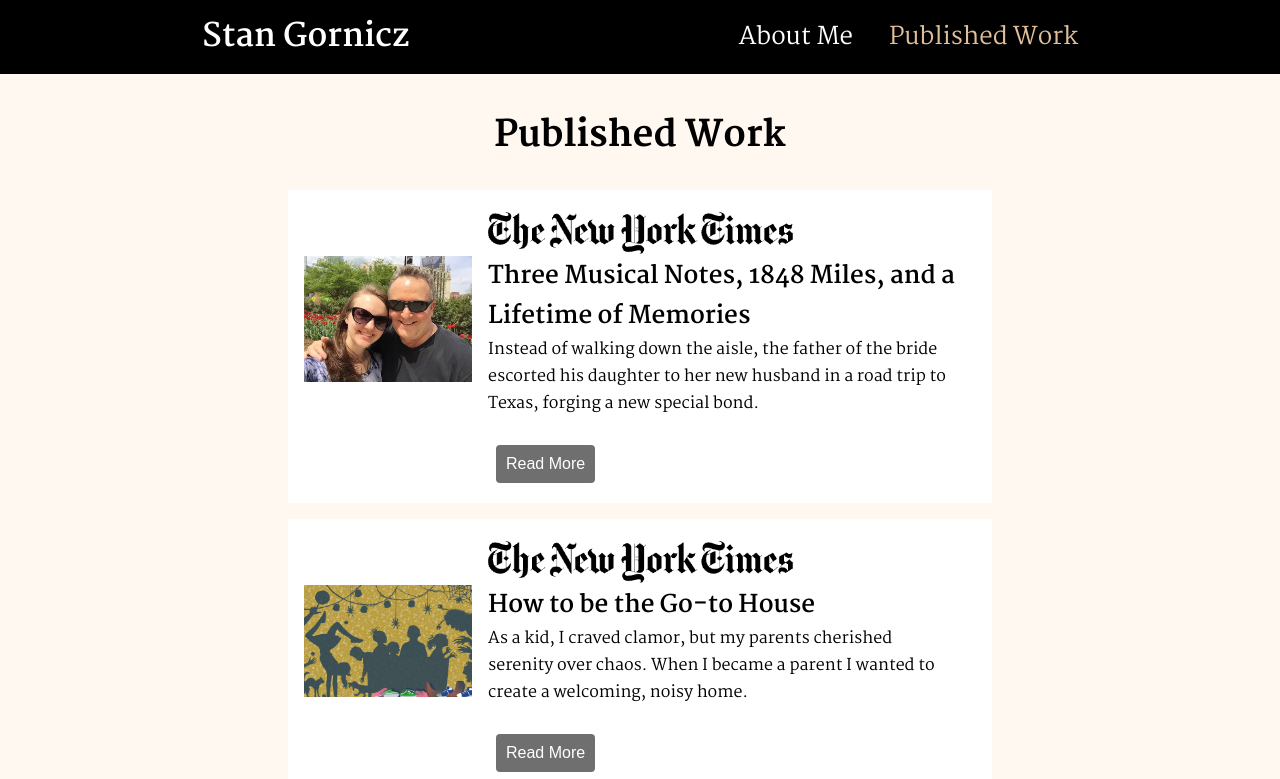
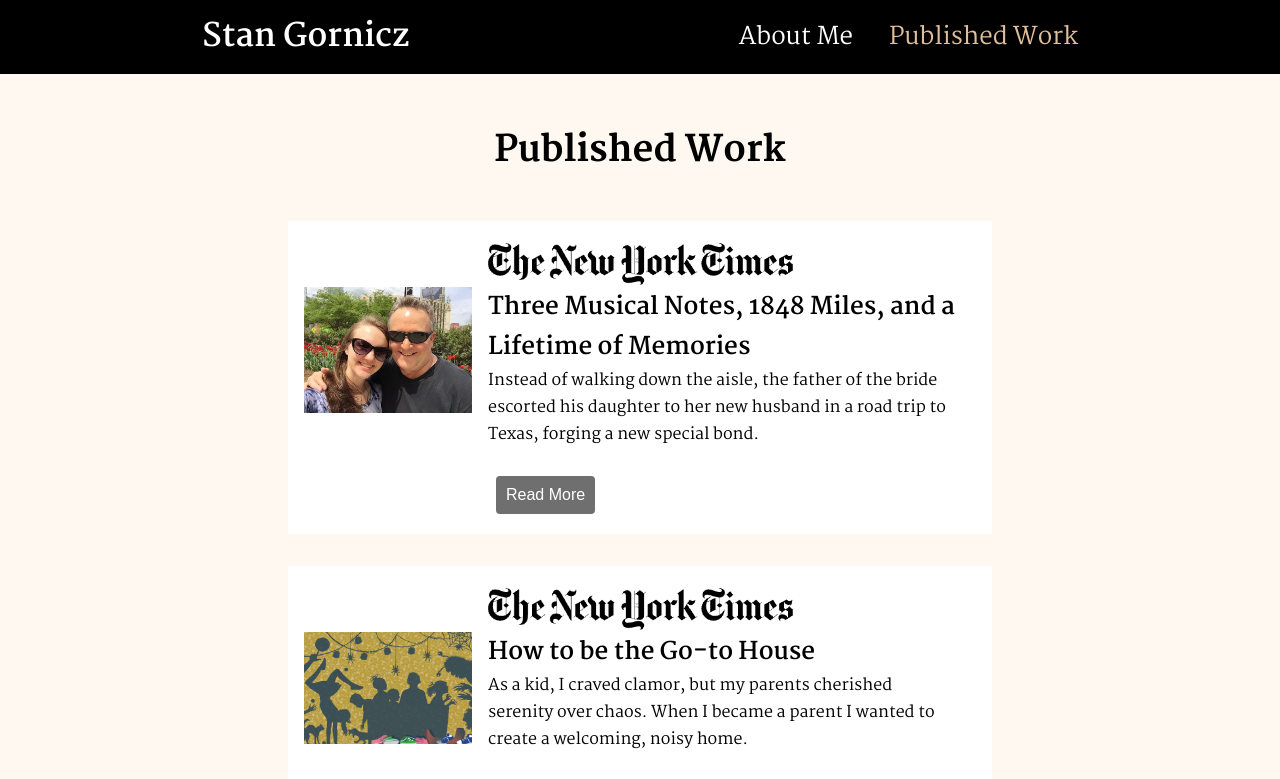
Before and after one commit to ntm5579/stangorniczwriting, a React (Vite) app: page /published-work in a window 1280 px wide. Shown: the top 779 px of the page. Built offline with nearby package versions, Linux system fonts and the light colour scheme.

Commit message:
center and flexed about me page

```diff
--- a/src/App.css
+++ b/src/App.css
@@ -2,6 +2,15 @@
     display: flex;
     flex-direction: row;
     gap: 16px;
+}
+
+.about-me-section {
+    display: flex;
+    flex-direction: column;
+    justify-content: center;
+    flex: 1;
+    padding-bottom: 2rem;
+    box-sizing: border-box;
 }
 
 .about-me-header {
@@ -29,6 +38,10 @@
     .col{
         flex-direction: column;
     }
+    .about-me-section {
+        min-height: auto;
+        padding-bottom: 1rem;
+    }
 }
 
 .section {
--- a/src/App.tsx
+++ b/src/App.tsx
@@ -7,15 +7,11 @@ function App() {
   return (
     <>
       <Nav currentPage="/" />
-      <br></br>
-      <br></br>
-      <div className="section">
-        <br></br>
+      <div className="page-shell">
+        {/* <div className="section">
           <img src="src/assets/typewriter.png" alt="Type Writer" />
-      </div>
-
-      <br></br>
-
+        </div> */}
+        <div className="about-me-section">
           <div className="about-me-header">
             <img style={{height: '25vh'}} src="src/assets/headshot.png" alt="Stan Gornicz" />
             <h1>Stan Gornicz</h1>
@@ -32,8 +28,9 @@ function App() {
             family essays. There are surprises, no doubt, and a life-altering realization that the
             unexpected can be the most joyful outcome.
           </p>
-      <br></br>
+        </div>
         <Footer/>
+      </div>
     </>
   )
 }
--- a/src/Components/Footer.css
+++ b/src/Components/Footer.css
@@ -1,11 +1,11 @@
 .footer {
     text-align: center;
-    padding: 1em;
     background: var(--secondary-background);
     display: flex;
     justify-content: space-between;
     align-items: center;
     padding: 0px 15%;
+    margin-top: auto;
 }
 
 .footer p {
--- a/src/PublishedArticles.tsx
+++ b/src/PublishedArticles.tsx
@@ -18,11 +18,7 @@ function PublishedArticles() {
         };
       }, []);
     return (
-        <div style={{ backgroundColor: '#FFF8F1' }}>
-            {windowWidth >= 900 && <br></br>}
-            <br></br>
-            <br></br>
-
+        <div className="page-shell" style={{ backgroundColor: '#FFF8F1' }}>
             <Nav currentPage="published-work"/>
             <h1 style={{ textAlign: 'center', fontSize: '36px', fontWeight: '800' }}>Published Work</h1>
             {articles.map((article, index) => (
--- a/src/index.css
+++ b/src/index.css
@@ -1,4 +1,4 @@
-:root{
+:root {
     --primary-background: #fff;
     --secondary-background: #000;
     --primary-text: #000;
@@ -7,6 +7,19 @@
     --secondary-accent: #E0BE9A;
     --tertiary-accent: #706f6f;
     --space: clamp(1rem, 2vw, 1.5rem);
+    --nav-height: 80px;
+}
+
+html,
+body,
+#root {
+    min-height: 100vh;
+}
+
+body {
+    margin: 0;
+    font-family: 'Martel', Arial, sans-serif;
+    background-color: var(--primary-accent);
 }
 
 .page {
@@ -14,7 +27,10 @@
   gap: var(--space);
 }
 
-body {
-    margin: 0;
-    font-family: 'Martel', Arial, sans-serif;
+.page-shell {
+    min-height: 100vh;
+    display: flex;
+    flex-direction: column;
+    padding-top: calc(var(--nav-height) + 1rem);
+    box-sizing: border-box;
 }
```
Lines whose indentation alone changed are shown as unchanged.
